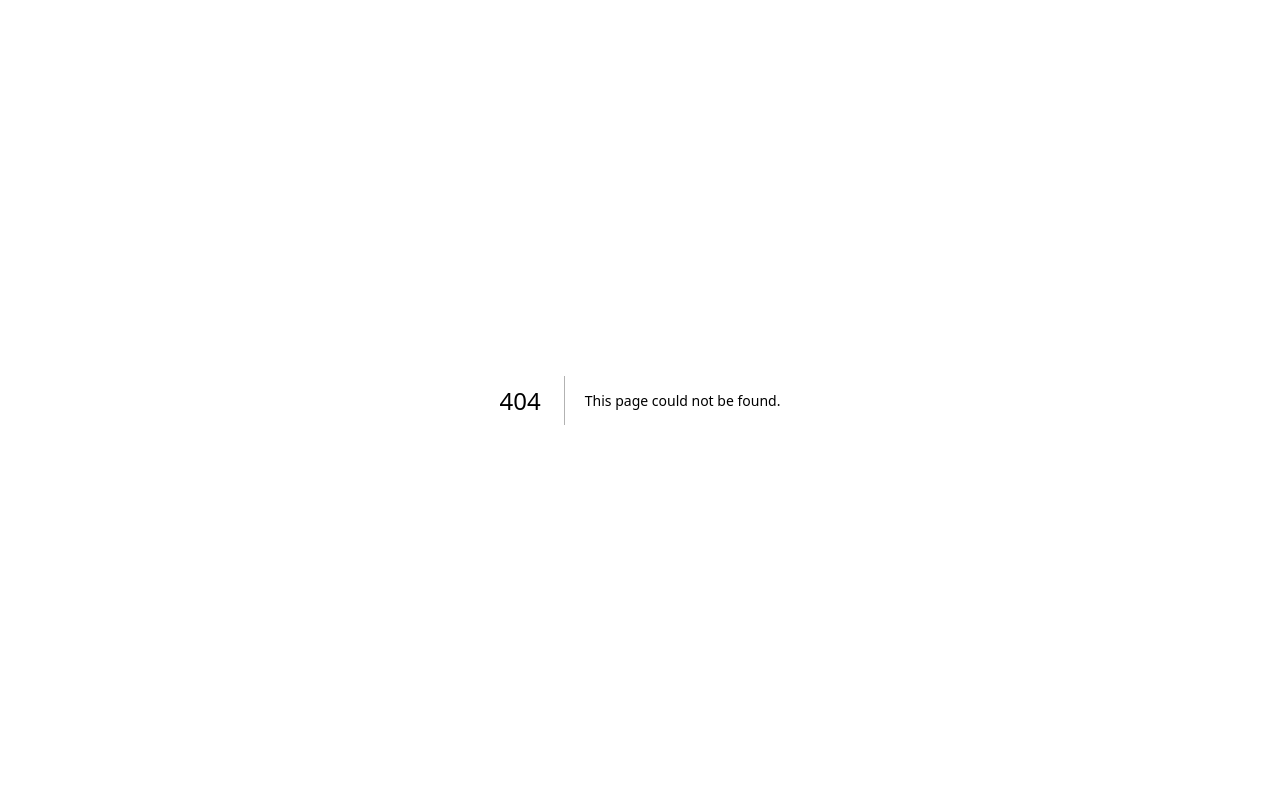
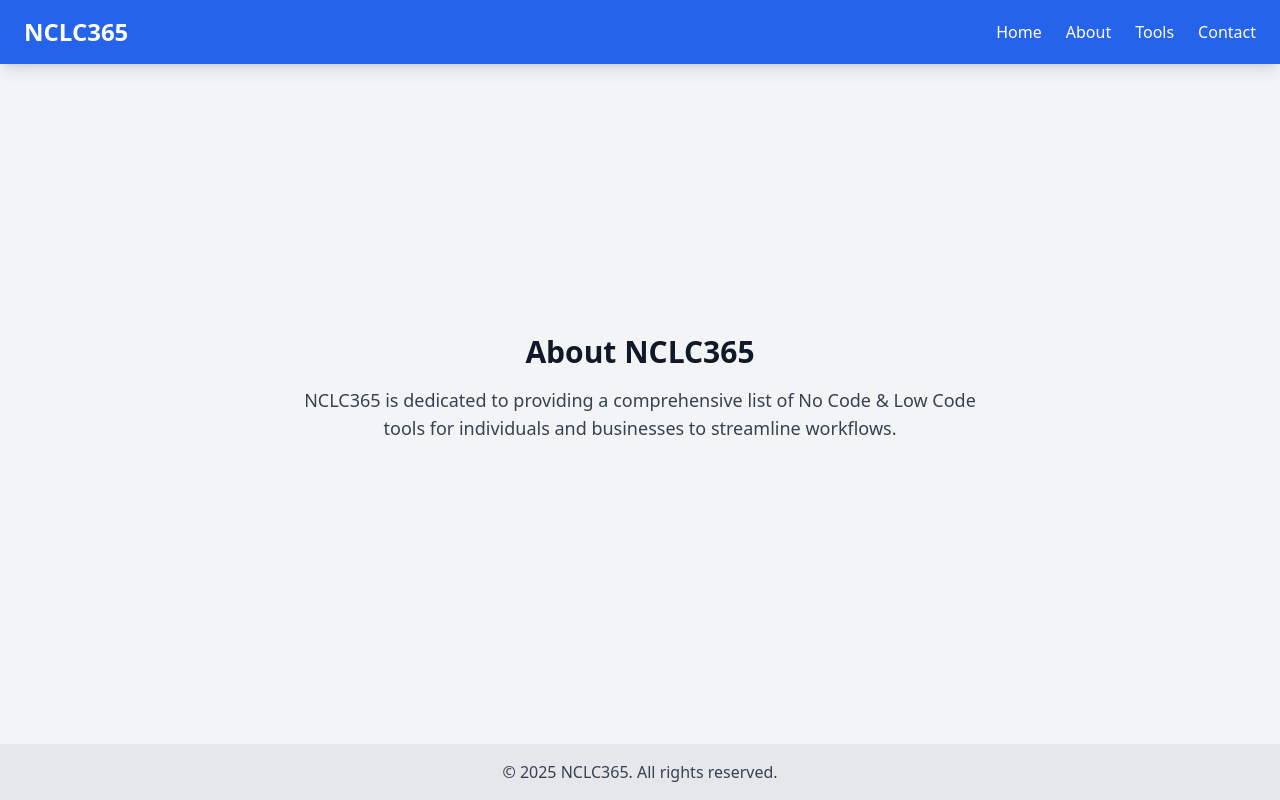
Before and after one commit to NCLC365/nclc365, a Next.js app: page /about in a window 1280 px wide. Before the commit this address had no page. Built offline with nearby package versions, Linux system fonts and the light colour scheme.

Commit message:
Create about.js

```diff
--- /dev/null
+++ b/pages/about.js
@@ -0,0 +1,17 @@
+import Navbar from '../components/Navbar';
+import Footer from '../components/Footer';
+
+export default function About() {
+  return (
+    <div className="flex flex-col min-h-screen bg-gray-100">
+      <Navbar />
+      <main className="flex flex-col items-center justify-center flex-1 p-6">
+        <h1 className="text-3xl font-bold">About NCLC365</h1>
+        <p className="mt-4 text-lg text-gray-700 text-center max-w-2xl">
+          NCLC365 is dedicated to providing a comprehensive list of No Code & Low Code tools for individuals and businesses to streamline workflows.
+        </p>
+      </main>
+      <Footer />
+    </div>
+  );
+}
```
